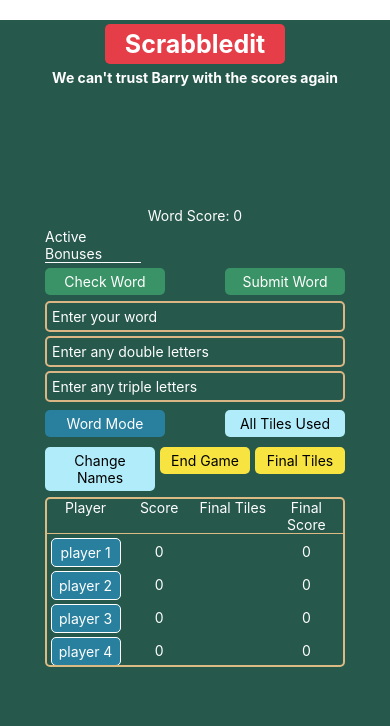
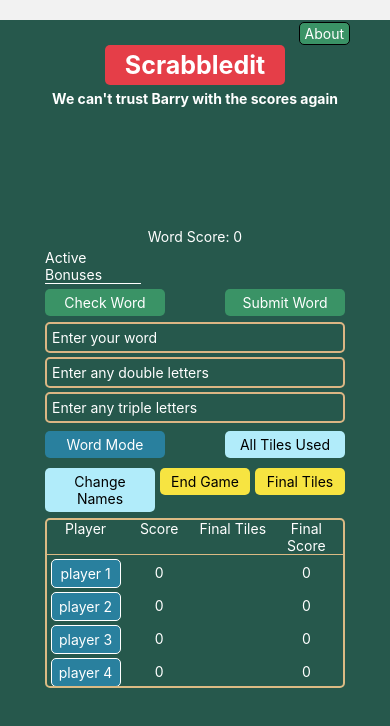
Before and after one commit to TomBirbeck/scrabbleditreactnative, a React Native app: screen /Display in a window 390 px wide. Shown: the top 726 px of the page. Built offline with nearby package versions, Linux system fonts and the light colour scheme.

Commit message:
navigation added to about page

```diff
--- a/App.tsx
+++ b/App.tsx
@@ -1,20 +1,34 @@
+import 'react-native-gesture-handler'
 import { useState } from 'react';
 import { StyleSheet, SafeAreaView, View } from 'react-native';
-import Display from './components/Display';
+import {createStackNavigator} from '@react-navigation/stack'
+import {NavigationContainer} from '@react-navigation/native'
+import About from './screens/About';
+import Display from './screens/Display';
 import Header from './components/Header';
 import WordContext from './utilities/wordContext';
+
+const MainStack = createStackNavigator()
+
 
 export default function App() {
   const [context, setContext] = useState([''])
 
   return (
     <WordContext.Provider value={[context, setContext]}>
-      <SafeAreaView style={styles.container}>
+      <NavigationContainer>
+      <MainStack.Navigator>
+        <MainStack.Screen name='Display' component={Display} options={{headerShown:false}}/>
+        <MainStack.Screen name='About' component={About}/>
+      </MainStack.Navigator>
+      </NavigationContainer>
+      {/* <Display/> */}
+      {/* <SafeAreaView style={styles.container}>
       <Header/>
       <View style={styles.display}>
-      <Display/>
+      // <Display/>
       </View>
-      </SafeAreaView>
+      </SafeAreaView> */}
    </WordContext.Provider>
     );
 }
--- a/components/Header.tsx
+++ b/components/Header.tsx
@@ -1,5 +1,5 @@
 import React from 'react'
-import { StyleSheet, Text, View} from 'react-native';
+import { StyleSheet, Text, View, TouchableOpacity, Button} from 'react-native';
 
 const Header: React.FC = () => {
 
@@ -16,9 +16,7 @@ const Header: React.FC = () => {
 const styles = StyleSheet.create({
     container: {
       flex: 1,
-    //   backgroundColor: '#26584C',
       alignItems: 'center',
-      // justifyContent: 'center',
     },
     bannerContainer: {
       backgroundColor: '#E53E48',
@@ -27,7 +25,6 @@ const styles = StyleSheet.create({
       alignItems: 'center',
       paddingHorizontal: 20,
       borderRadius: 5,
-      marginTop: 4,
     },
     bannerText: {
       color: 'white',
--- a/package.json
+++ b/package.json
@@ -11,6 +11,7 @@
   "dependencies": {
     "@react-native-community/masked-view": "^0.1.11",
     "@react-navigation/native": "^6.1.2",
+    "@react-navigation/stack": "^6.3.11",
     "expo": "~47.0.12",
     "expo-status-bar": "~1.4.2",
     "react": "18.1.0",
--- /dev/null
+++ b/screens/About.tsx
@@ -0,0 +1,11 @@
+import {View, Text} from 'react-native'
+
+const About = () => {
+    return(
+        <View>
+            <Text>About the app</Text>
+        </View>
+    )
+}
+
+export default About
--- a/components/Display.tsx
+++ b/screens/Display.tsx
@@ -1,11 +1,12 @@
-import { FlatList, StyleSheet, View, Text } from "react-native"
+import { FlatList, StyleSheet, View, Text, SafeAreaView, TouchableOpacity } from "react-native"
 import {useContext, useState, useEffect} from 'react'
 import WordContext from "../utilities/wordContext"
-import DisplayWord from "./DisplayWord"
-import Scoreboard from "./Scoreboard"
-import WordScore from "./WordScore"
+import DisplayWord from "../components/DisplayWord"
+import Scoreboard from "../components/Scoreboard"
+import WordScore from "../components/WordScore"
+import Header from "../components/Header"
 
-const Display = () => {
+const Display = ({navigation}: any) => {
     const word = useContext(WordContext)
     const [player1, setPlayer1] = useState({ id: 1, name: 'player 1', score: 0 });
     const [player2, setPlayer2] = useState({ id: 2, name: 'player 2', score: 0 });
@@ -40,7 +41,16 @@ const Display = () => {
       }, [passScore])
 
     return(
-        <View>
+      <SafeAreaView style={styles.container}>
+        <View style={styles.aboutContainer}>
+      <TouchableOpacity onPress={() => {navigation.navigate('About')}}>
+          <View style={styles.aboutButton}>
+            <Text style={styles.aboutText}>About</Text>
+          </View>
+          </TouchableOpacity>
+          </View>
+      <Header/>
+        <View style={styles.display}>
             <View style={styles.displayWord}>
               {finalScoreMode && winner ?<View style={styles.winnerBox}><Text style={styles.winnerText}>Congratulations {winner}, you are the winner!</Text></View>
               :
@@ -88,10 +98,36 @@ const Display = () => {
             />
             </View>
         </View>
+        </SafeAreaView>
     )
 }
 
 const styles = StyleSheet.create({
+  container: {
+    flex: 1,
+    backgroundColor: '#26584C',
+    alignItems: 'center',
+    marginTop: 20,
+  },
+  display: {
+    flex: 5,
+  },
+  aboutContainer: {
+    width: 310,
+    paddingTop: 2,
+  },
+  aboutButton: {
+alignSelf: 'flex-end',
+borderWidth: 1,
+backgroundColor: '#3A9366',
+paddingVertical: 2,
+paddingHorizontal: 5,
+borderRadius: 5
+  },
+  aboutText: {
+    textAlign:'center',
+    color: 'white'
+  },
     displayWord :{
         height: 50,
         justifyContent: 'center',
```
Also changed, not shown: 1 other file (tests, documents, lock files or other folders).
